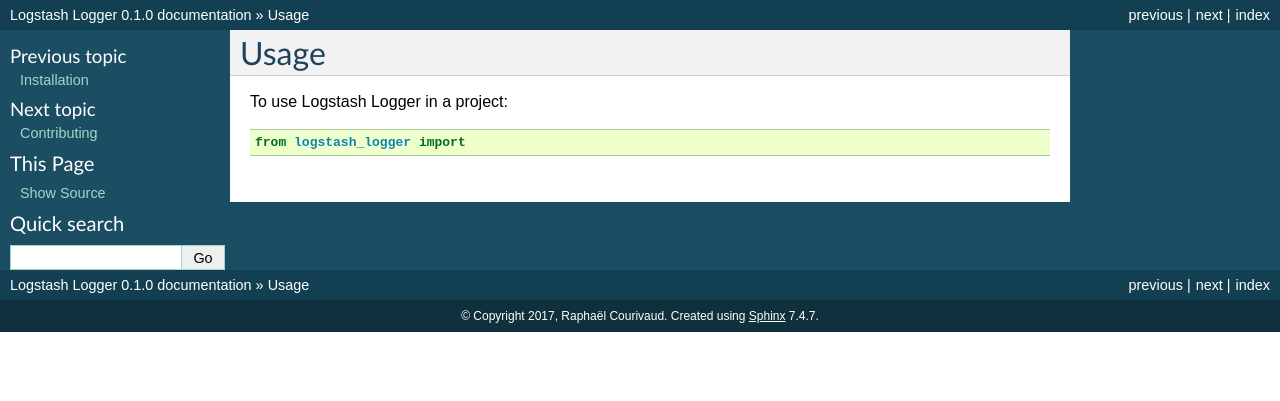
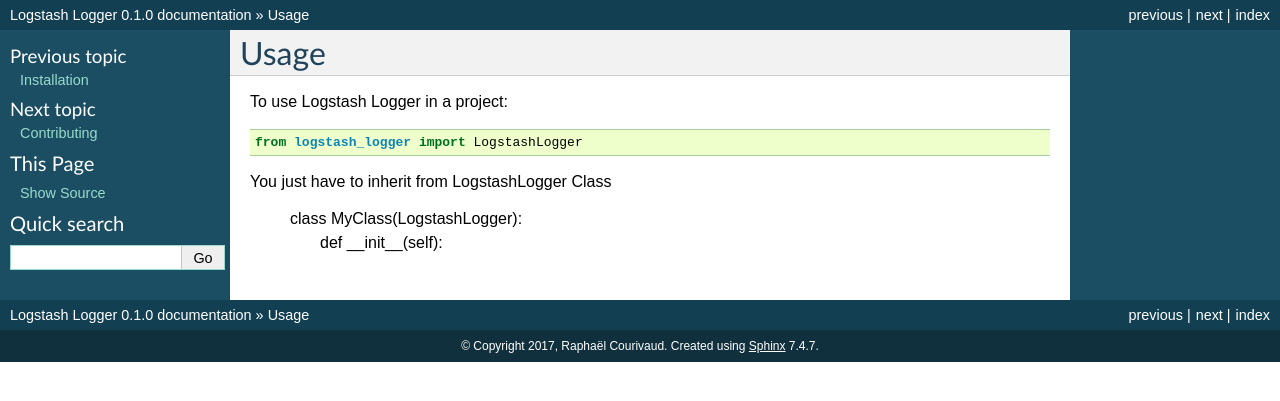
Before and after one commit to rcourivaud/LogstashLogger, a Sphinx documentation site: the page built from docs/usage.rst, in a window 1280 px wide. Shown: the top 401 px of the page. Built offline with Sphinx 7.4.7, drawn with Linux system fonts in a browser that asks for light colours; pages that are not in the unit, such as notebooks, are missing from menus.

Commit message:
update usage

```diff
--- a/docs/usage.rst
+++ b/docs/usage.rst
@@ -4,4 +4,9 @@
 
 To use Logstash Logger in a project::
 
-    from logstash_logger import
+    from logstash_logger import LogstashLogger
+
+You just have to inherit from LogstashLogger Class
+
+    class MyClass(LogstashLogger):
+        def __init__(self):
```
